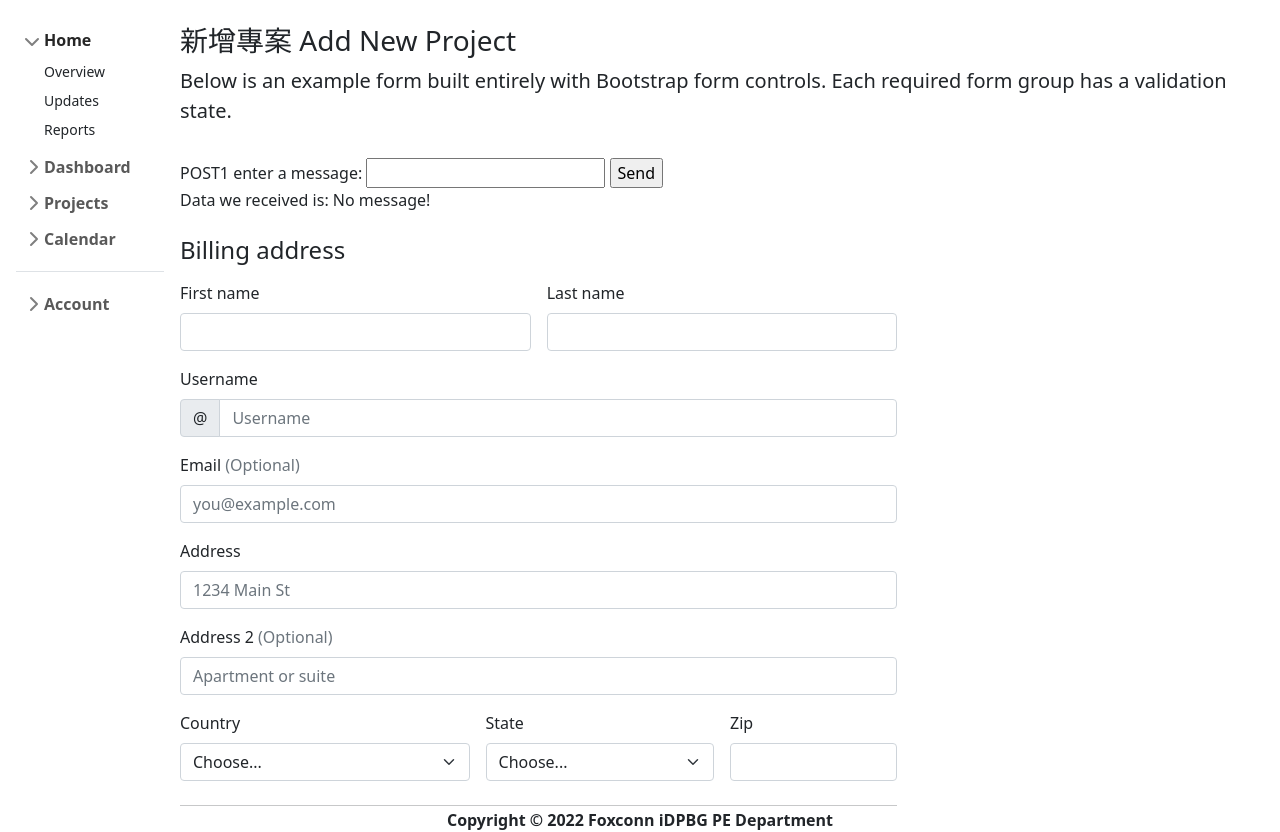
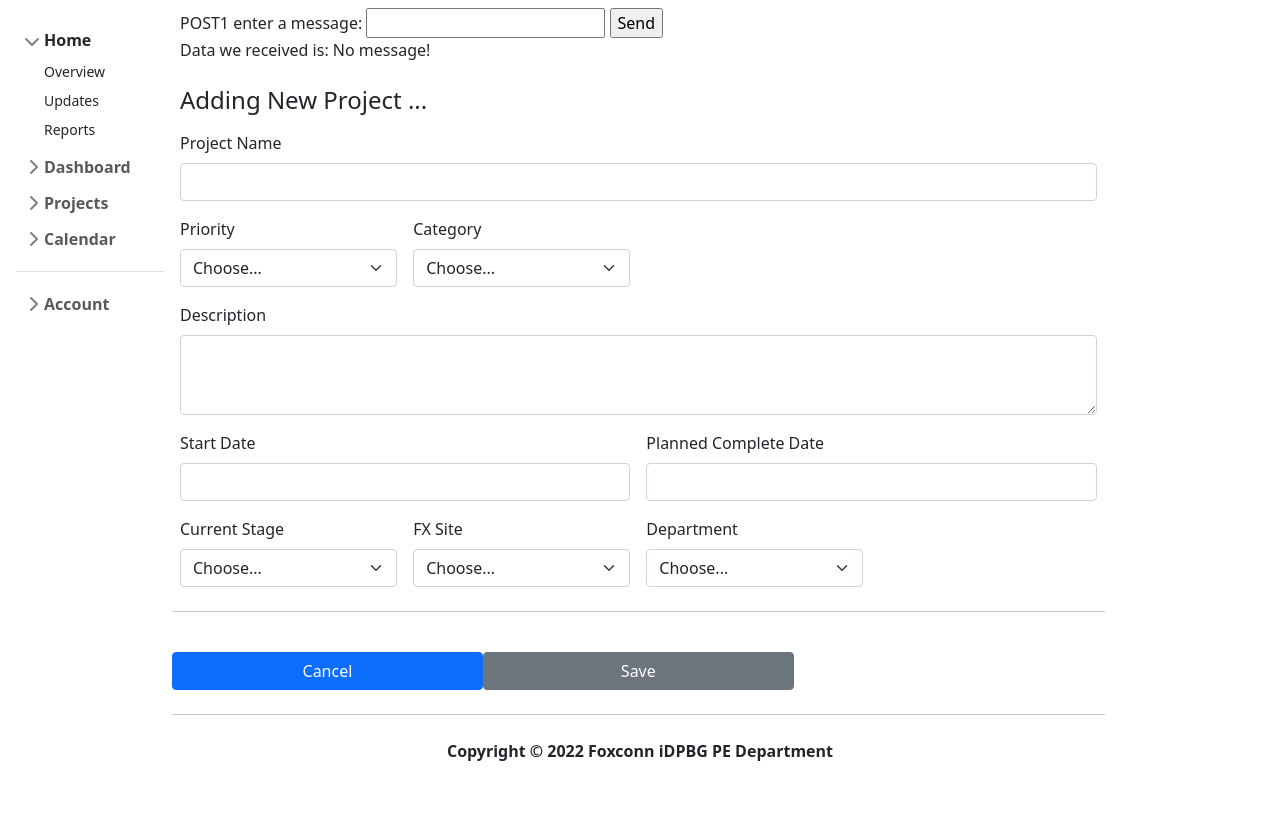
Before and after one commit to cumax59/py36eco, a Django app: page /post1/ in a window 1280 px wide. Shown: the part 69-901 px from the top of the page. After the commit the page ends 830 px from the top, so only its background shows below. Run offline with Django 3.2, Linux system fonts and the light colour scheme; some libraries are stand-ins or nearby versions.

Commit message:
adding post1 for project create

```diff
--- a/templates/post1.html
+++ b/templates/post1.html
@@ -10,10 +10,6 @@
 <!-- Main content -->
 
   <section class="content">
-    <div class="py-3 text-start">
-        <h3>新增專案 Add New Project</h3>
-        <p class="lead">Below is an example form built entirely with Bootstrap form controls. Each required form group has a validation state.</p>
-    </div>
     <!-- <div class="fs-5 fw-semibold">Project Management </div> -->
     <form action="/post1/" method="POST" name="form1">
         {% csrf_token %}
@@ -25,163 +21,149 @@
     </form>
     <br>
   <!-- Bootstrap example checkout start... -->
-    <div class="row g-5">
-
-        <div class="col-md-7 col-lg-8">
-          <h4 class="mb-3">Billing address</h4>
+  <div class="col-md-10 col-lg-10">
+    <h4 class="mb-3">Adding New Project ...</h4>
     <form class="needs-validation" novalidate>
       <div class="row g-3">
 
-              <div class="col-sm-6">
-                <label for="firstName" class="form-label">First name</label>
-                <input type="text" class="form-control" id="firstName" placeholder="" value="" required>
+        <div class="col-12">
+          <label for="prjName" class="form-label">Project Name</label>
+          <input type="text" class="form-control" id="cPrjName" placeholder="" value="" required>
           <div class="invalid-feedback">
-                  Valid first name is required.
+            Valid project name is required.
           </div>
         </div>
 
-              <div class="col-sm-6">
-                <label for="lastName" class="form-label">Last name</label>
-                <input type="text" class="form-control" id="lastName" placeholder="" value="" required>
+        <div class="col-sm-3">
+          <label for="cPriority" class="form-label">Priority</label>
+          <select class="form-select" id="cPriority" required>
+            <option value="">Choose...</option>
+            <option>Highest</option>
+            <option>Important</option>
+            <option>Normal</option>
+          </select>
           <div class="invalid-feedback">
-                  Valid last name is required.
+            Please assign priority.
+          </div>
+        </div>
+
+        <div class="col-sm-3">
+          <label for="cCategory" class="form-label">Category</label>
+          <select class="form-select" id="cCategory" required>
+            <option value="">Choose...</option>
+            <option>年度計畫</option>
+            <option>人力精實</option>
+            <option>測試自動化</option>
+            <option>設備備品</option>
+            <option>耗材降低</option>
+            <option>包材管控</option>
+            <option>Attrition降低</option>
+            <option>製程改善</option>
+            <option>效率提升</option>
+            <option>UPH提升</option>
+            <option>品質提升</option>
+            <option>自動化提升</option>
+            <option>報表E化</option>
+            <option>節能減排</option>
+            <option>工程機電</option>
+            <option>其他</option>
+          </select>
+          <div class="invalid-feedback">
+            Please specify category.
           </div>
         </div>
 
         <div class="col-12">
-                <label for="username" class="form-label">Username</label>
-                <div class="input-group has-validation">
-                  <span class="input-group-text">@</span>
-                  <input type="text" class="form-control" id="username" placeholder="Username" required>
+          <label for="cDescription" class="form-label">Description</label>
+          <textarea class="form-control" id="cDescription" style="height: 80px" placeholder="" value="" required>
+          </textarea>
           <div class="invalid-feedback">
-                    Your username is required.
-                  </div>
+            Please describe the project details.
           </div>
         </div>
 
-              <div class="col-12">
-                <label for="email" class="form-label">Email <span class="text-muted">(Optional)</span></label>
-                <input type="email" class="form-control" id="email" placeholder="you@example.com">
+        <div class="col-sm-6 col-md-6">
+          <label for="cStartDate" class="form-label">Start Date</label>
+          <input type="text" class="form-control" id="cStartDate" placeholder="" required>
           <div class="invalid-feedback">
-                  Please enter a valid email address for shipping updates.
+            Please specify project start date.
           </div>
         </div>
 
-              <div class="col-12">
-                <label for="address" class="form-label">Address</label>
-                <input type="text" class="form-control" id="address" placeholder="1234 Main St" required>
+        <div class="col-sm-6 col-md-6">
+          <label for="cEndDate" class="form-label">Planned Complete Date</label>
+          <input type="text" class="form-control" id="cEndDate" placeholder="" required>
           <div class="invalid-feedback">
-                  Please enter your shipping address.
+            Please specify planned complete date.
           </div>
         </div>
 
-              <div class="col-12">
-                <label for="address2" class="form-label">Address 2 <span class="text-muted">(Optional)</span></label>
-                <input type="text" class="form-control" id="address2" placeholder="Apartment or suite">
-              </div>
-
-              <div class="col-md-5">
-                <label for="country" class="form-label">Country</label>
-                <select class="form-select" id="country" required>
+        <div class="col-sm-3">
+          <label for="cCurrentStage" class="form-label">Current Stage</label>
+          <select class="form-select" id="cCurrentStage" required>
             <option value="">Choose...</option>
-                  <option>United States</option>
+            <option>立案中</option>
+            <option>需求分析</option>
+            <option>待排配開發</option>
+            <option>開發中</option>
+            <option>驗證中</option>
+            <option>已上線</option>
+            <option>取消</option>
           </select>
           <div class="invalid-feedback">
-                  Please select a valid country.
+            Please specify project current stage.
           </div>
         </div>
 
-              <div class="col-md-4">
-                <label for="state" class="form-label">State</label>
-                <select class="form-select" id="state" required>
+        <div class="col-sm-3">
+          <label for="cSite" class="form-label">FX Site</label>
+          <select class="form-select" id="cSite" required>
             <option value="">Choose...</option>
-                  <option>California</option>
+            <option>ALL</option>
+            <option>GL</option>
+            <option>ZZ1</option>
+            <option>ZZ2</option>
+            <option>ZZ SUR</option>
+            <option>TY</option>
+            <option>BZ</option>
+            <option>TN</option>
           </select>
           <div class="invalid-feedback">
-                  Please provide a valid state.
+            Please assign a factory site.
           </div>
         </div>
 
-              <div class="col-md-3">
-                <label for="zip" class="form-label">Zip</label>
-                <input type="text" class="form-control" id="zip" placeholder="" required>
+        <div class="col-sm-3">
+          <label for="cDepartment" class="form-label">Department</label>
+          <select class="form-select" id="cDepartment" required>
+            <option value="">Choose...</option>
+            <option>ALL</option>
+            <option>SFA</option>
+            <option>IE</option>
+            <option>AAE</option>
+            <option>AE</option>
+            <option>ME</option>
+            <option>AP</option>
+            <option>RF</option>
+            <option>Asset</option>
+            <option>PDCA</option>
+            <option>MEDD</option>
+            <option>CSA</option>
+            <option>Support</option>
+          </select>
           <div class="invalid-feedback">
-                  Zip code required.
-                </div>
+            Please assign a PE department.
           </div>
         </div>
 
         <hr class="my-4">
 
-            <div class="form-check">
-              <input type="checkbox" class="form-check-input" id="same-address">
-              <label class="form-check-label" for="same-address">Shipping address is the same as my billing address</label>
-            </div>
+   <!--      <button class="w-100 btn btn-primary btn-lg" type="submit">Continue to checkout</button> -->
+        <button type="button" id="btnCancel" class="col-md-4 btn btn-primary margin-right ">Cancel</button>
+        <button type="button" id="btnSave" class="col-md-4 btn btn-secondary margin-right ">Save</button>
 
-            <div class="form-check">
-              <input type="checkbox" class="form-check-input" id="save-info">
-              <label class="form-check-label" for="save-info">Save this information for next time</label>
-            </div>
-
+    </form>
     <hr class="my-4">
-
-            <h4 class="mb-3">Payment</h4>
-
-            <div class="my-3">
-              <div class="form-check">
-                <input id="credit" name="paymentMethod" type="radio" class="form-check-input" checked required>
-                <label class="form-check-label" for="credit">Credit card</label>
-              </div>
-              <div class="form-check">
-                <input id="debit" name="paymentMethod" type="radio" class="form-check-input" required>
-                <label class="form-check-label" for="debit">Debit card</label>
-              </div>
-              <div class="form-check">
-                <input id="paypal" name="paymentMethod" type="radio" class="form-check-input" required>
-                <label class="form-check-label" for="paypal">PayPal</label>
-              </div>
-            </div>
-
-            <div class="row gy-3">
-              <div class="col-md-6">
-                <label for="cc-name" class="form-label">Name on card</label>
-                <input type="text" class="form-control" id="cc-name" placeholder="" required>
-                <small class="text-muted">Full name as displayed on card</small>
-                <div class="invalid-feedback">
-                  Name on card is required
-                </div>
-              </div>
-
-              <div class="col-md-6">
-                <label for="cc-number" class="form-label">Credit card number</label>
-                <input type="text" class="form-control" id="cc-number" placeholder="" required>
-                <div class="invalid-feedback">
-                  Credit card number is required
-                </div>
-              </div>
-
-              <div class="col-md-3">
-                <label for="cc-expiration" class="form-label">Expiration</label>
-                <input type="text" class="form-control" id="cc-expiration" placeholder="" required>
-                <div class="invalid-feedback">
-                  Expiration date required
-                </div>
-              </div>
-
-              <div class="col-md-3">
-                <label for="cc-cvv" class="form-label">CVV</label>
-                <input type="text" class="form-control" id="cc-cvv" placeholder="" required>
-                <div class="invalid-feedback">
-                  Security code required
-                </div>
-              </div>
-            </div>
-
-            <hr class="my-4">
-
-            <button class="w-100 btn btn-primary btn-lg" type="submit">Continue to checkout</button>
-          </form>
-        </div>
   </div>
 
   </section>
@@ -191,5 +173,5 @@
 {% endblock %}
 
 {% block javascripts %}
-
+<script src="% static 'js/form-validation.js' %}"></script>
 {% endblock %}
```
Lines whose indentation alone changed are shown as unchanged.
